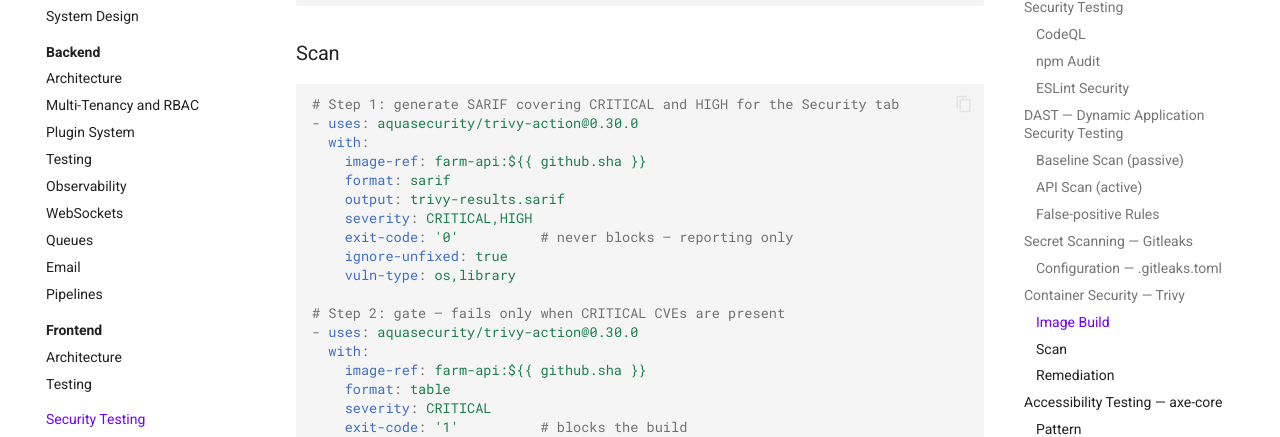
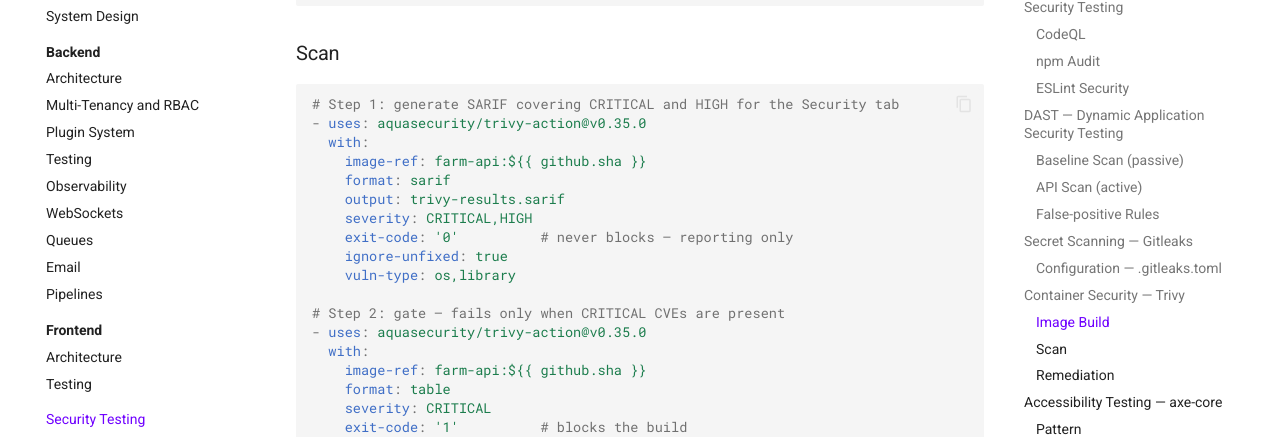
Before and after one commit to Ops-Talks/farm, an MkDocs documentation site: the page built from docs/developer-guide/security-testing.md, in a window 1280 px wide and 900 px high, scrolled down 3960 px. Shown: the part 146-583 px from the top of the window. Built offline with MkDocs 1.6.1 and Material for MkDocs 9.7.7, drawn with Linux system fonts in a browser that asks for light colours; comment, search, counter and statistics services are not loaded.

Commit message:
fix issues

````diff
--- a/docs/developer-guide/security-testing.md
+++ b/docs/developer-guide/security-testing.md
@@ -162,7 +162,7 @@ The API Dockerfile uses the monorepo root as build context to access `packages/t
 
 ```yaml
 # Step 1: generate SARIF covering CRITICAL and HIGH for the Security tab
-- uses: aquasecurity/trivy-action@0.30.0
+- uses: aquasecurity/trivy-action@v0.35.0
   with:
     image-ref: farm-api:${{ github.sha }}
     format: sarif
@@ -173,7 +173,7 @@ The API Dockerfile uses the monorepo root as build context to access `packages/t
     vuln-type: os,library
 
 # Step 2: gate — fails only when CRITICAL CVEs are present
-- uses: aquasecurity/trivy-action@0.30.0
+- uses: aquasecurity/trivy-action@v0.35.0
   with:
     image-ref: farm-api:${{ github.sha }}
     format: table
````
Also changed, not shown: .gitleaks.toml, 3 other files.
